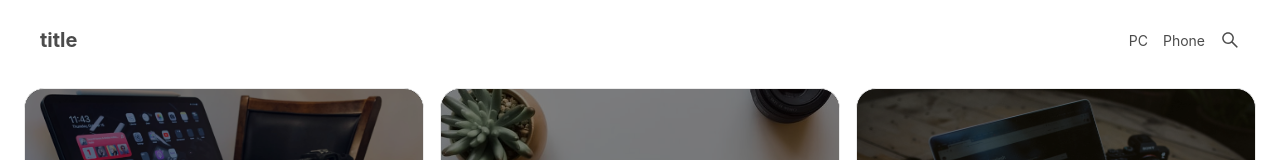
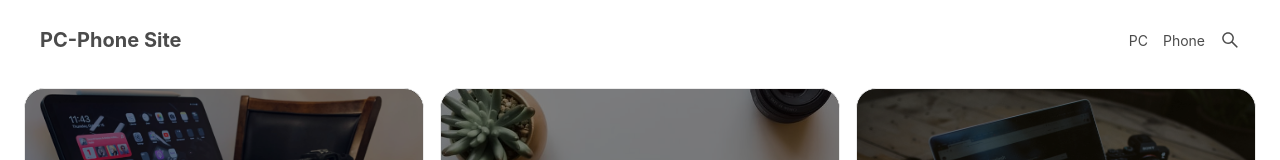
Before and after one commit to datt16/PC-Phone_Site, a Next.js app: page / in a window 1280 px wide. Shown: the top 160 px of the page. Built offline with nearby package versions, Linux system fonts and the light colour scheme.

Commit message:
:art: ヘッダーのタイトル変えてなかった

```diff
--- a/src/components/header.jsx
+++ b/src/components/header.jsx
@@ -6,7 +6,7 @@ const Header = function Header() {
   return (
     <header className={styles.header}>
       <h1>
-        <a href="/">title</a>
+        <a href="/">PC-Phone Site</a>
       </h1>
       <nav className={styles.nav}>
         <ul>
```
